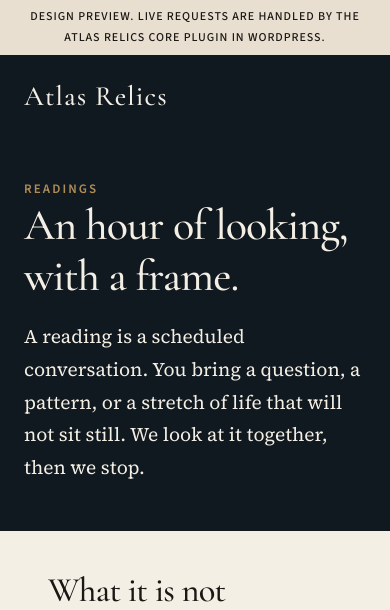
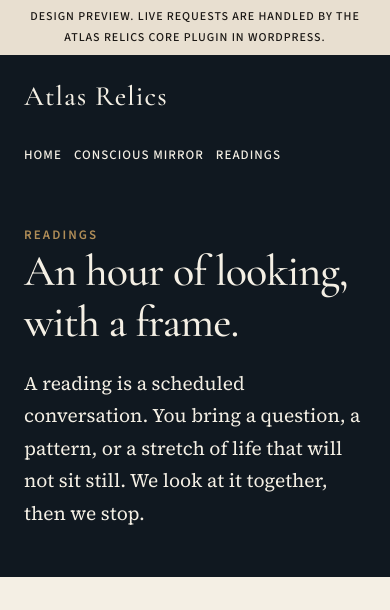
Before and after one commit to bzucker4/visitscope, a PHP site: page /preview/readings.html in a window 390 px wide. Shown: the top 610 px of the page. Run offline with PHP 8.4, Linux system fonts and the light colour scheme.

Commit message:
Keep preview navigation visible on small screens.
The static design preview hid the header links below 900px. Stack them
instead so the preview remains usable on a phone-width viewport.

Co-authored-by: bzucker4 <bzucker4@users.noreply.github.com>

```diff
--- a/preview/tokens.css
+++ b/preview/tokens.css
@@ -153,7 +153,11 @@ h3 { font-size: var(--wp--preset--font-size--x-large); }
 
 @media (max-width: 900px) {
   .card-grid, .also-grid, .split { grid-template-columns: 1fr; }
-  .ar-header .ar-nav { display: none; }
+  .ar-header .ar-nav {
+    display: flex;
+    width: 100%;
+    gap: 0.75rem;
+  }
 }
 
 .preview-banner {
```
